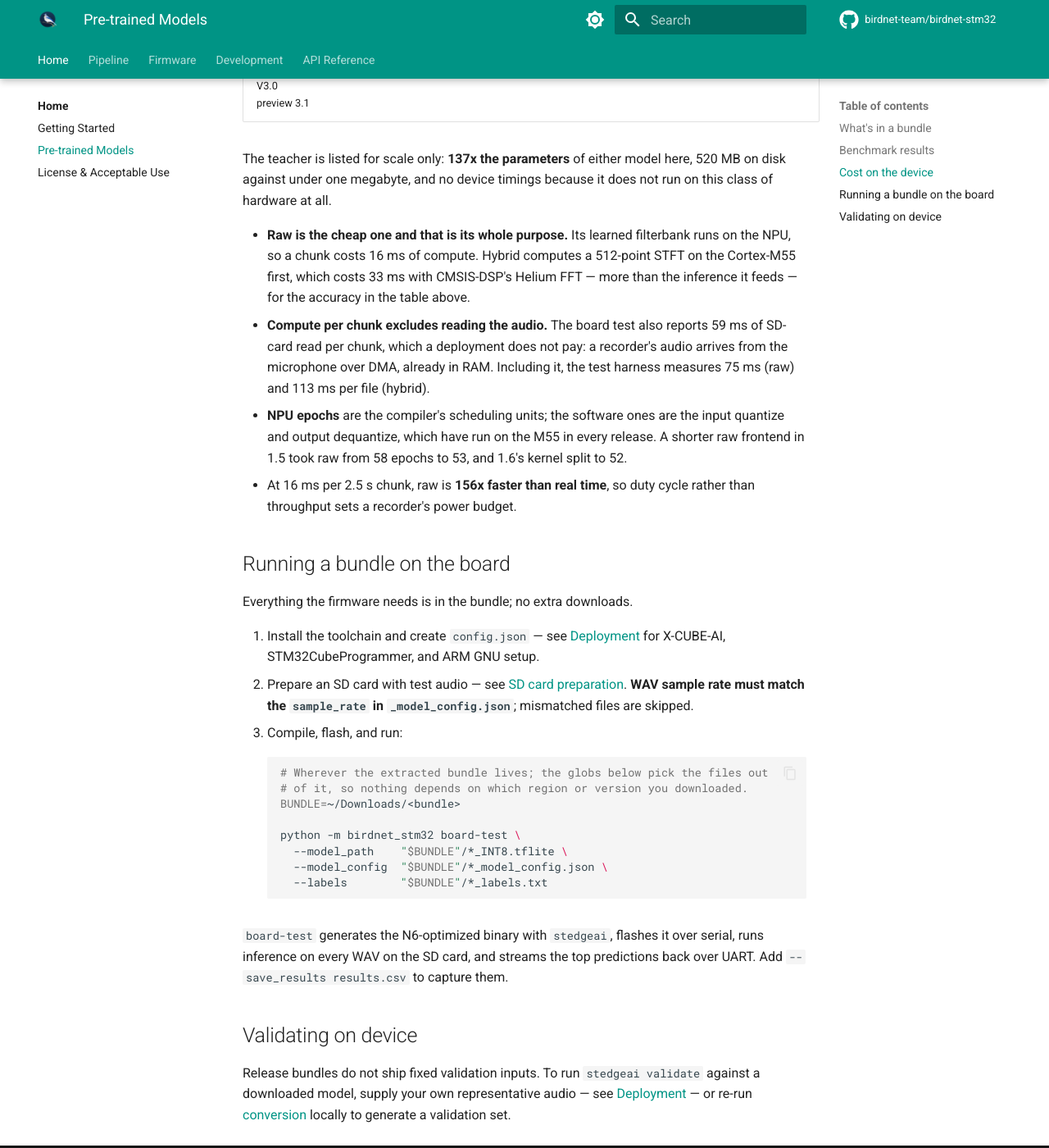
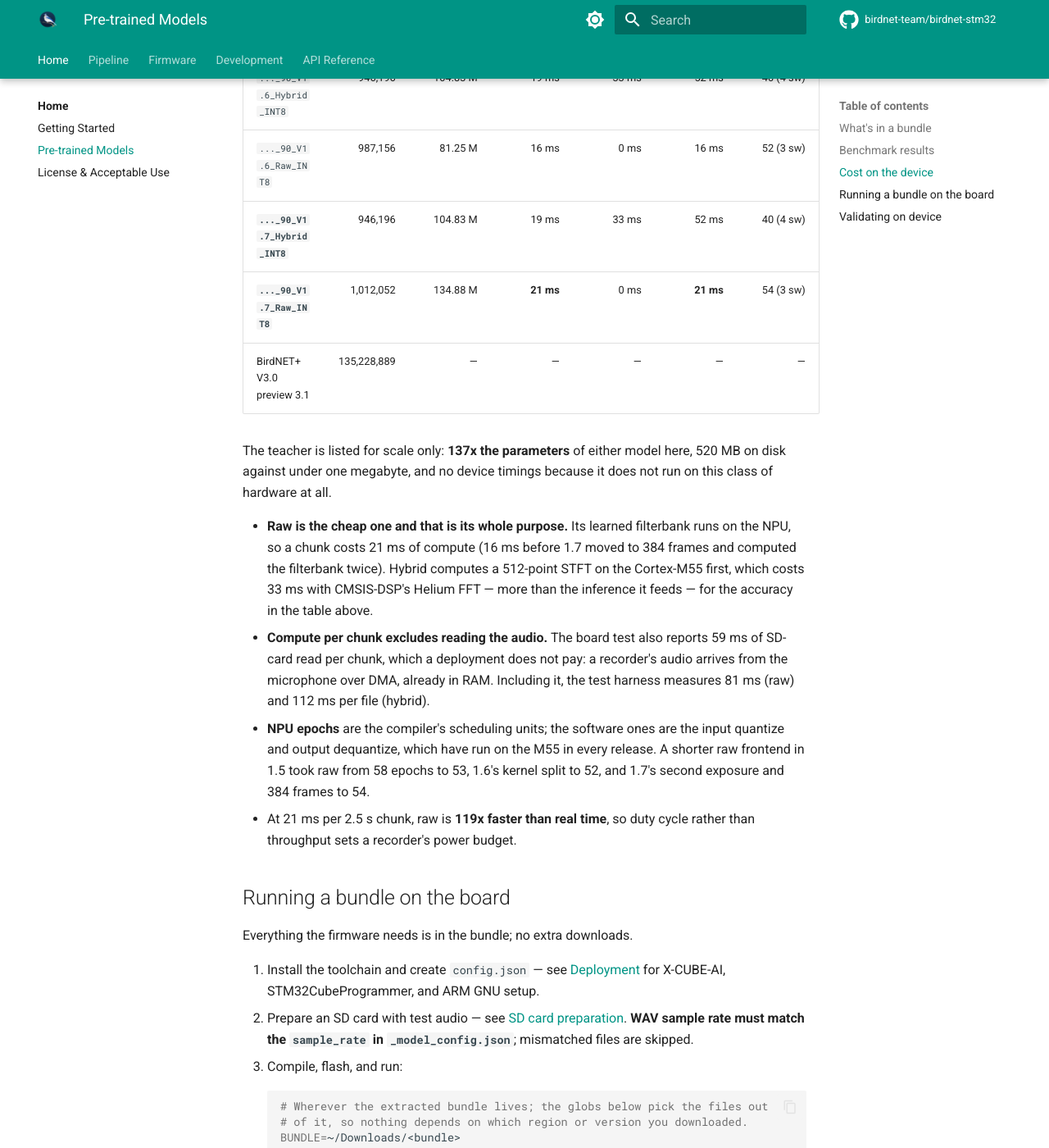
Before and after one commit to birdnet-team/birdnet-stm32, an MkDocs documentation site: the page built from docs/pretrained-models.md, in a window 1280 px wide and 1400 px high, scrolled down 4325 px. Shown: the whole window at 82% size. Built offline with MkDocs 1.6.1 and Material for MkDocs 9.7.7, drawn with Linux system fonts in a browser that asks for light colours; comment, search, counter and statistics services are not loaded; some of the changed text lies outside the part shown.

```diff
--- a/birdnet_stm32/__init__.py
+++ b/birdnet_stm32/__init__.py
@@ -5,4 +5,4 @@ from importlib.metadata import PackageNotFoundError, version
 try:
     __version__ = version("birdnet-stm32")
 except PackageNotFoundError:
-    __version__ = "1.6.0"  # fallback when not installed
+    __version__ = "1.7.0"  # fallback when not installed
--- a/docs/pretrained-models.md
+++ b/docs/pretrained-models.md
@@ -77,8 +77,10 @@ scored on 2.5-second windows at a 1.25 s hop (the teacher on its native
 | `..._90_V1.4_Hybrid_INT8` | 0.284 | 0.185 | 0.160 | 0.285 | 0.335 |
 | `..._90_V1.5_Raw_INT8` | 0.344 | 0.248 | 0.218 | 0.258 | 0.342 |
 | `..._90_V1.5_Hybrid_INT8` | 0.464 | 0.361 | 0.339 | 0.376 | 0.461 |
-| **`..._90_V1.6_Raw_INT8`** | **0.343** | **0.255** | **0.219** | **0.269** | **0.352** |
-| **`..._90_V1.6_Hybrid_INT8`** | **0.464** | **0.361** | **0.339** | **0.376** | **0.461** |
+| `..._90_V1.6_Raw_INT8` | 0.343 | 0.255 | 0.219 | 0.269 | 0.352 |
+| `..._90_V1.6_Hybrid_INT8` | 0.464 | 0.361 | 0.339 | 0.376 | 0.461 |
+| **`..._90_V1.7_Raw_INT8`** | **0.414** | **0.325** | **0.286** | **0.325** | **0.414** |
+| **`..._90_V1.7_Hybrid_INT8`** | **0.464** | **0.361** | **0.339** | **0.376** | **0.461** |
 | BirdNET+ V3.0 preview 3.1 | 0.766 | 0.656 | 0.607 | 0.517 | 0.617 |
 
 The last row is the server-class teacher these models are distilled from, scored
@@ -88,19 +90,22 @@ as an alternative.
 
 Per site, for the current release (event recall @0.5 / window AUPRC):
 
-| Site | Calls | Species | v1.6 Raw | v1.5 Raw | v1.6 Hybrid |
+| Site | Calls | Species | v1.7 Raw | v1.6 Raw | v1.7 Hybrid |
 |---|---:|---:|---|---|---|
-| MABI (Vermont) | 584 | 22 | 0.389 / 0.549 | 0.423 / 0.567 | 0.632 / 0.690 |
-| CB | 730 | 21 | 0.255 / 0.347 | 0.240 / 0.319 | 0.319 / 0.393 |
-| SD | 237 | 9 | 0.152 / 0.386 | 0.169 / 0.379 | 0.321 / 0.564 |
-| NL | 170 | 6 | 0.259 / 0.398 | 0.171 / 0.345 | 0.424 / 0.484 |
-| FEU (boreal) | 2,073 | 18 | 0.229 / 0.485 | 0.217 / 0.470 | 0.300 / 0.581 |
+| MABI (Vermont) | 584 | 22 | 0.550 / 0.633 | 0.389 / 0.549 | 0.632 / 0.690 |
+| CB | 730 | 21 | 0.336 / 0.398 | 0.255 / 0.347 | 0.319 / 0.393 |
+| SD | 237 | 9 | 0.295 / 0.510 | 0.152 / 0.386 | 0.321 / 0.564 |
+| NL | 170 | 6 | 0.341 / 0.428 | 0.259 / 0.398 | 0.424 / 0.484 |
+| FEU (boreal) | 2,073 | 18 | 0.260 / 0.536 | 0.229 / 0.485 | 0.300 / 0.581 |
 
-v1.6 ships a new Raw model. v1.6 Hybrid is the v1.5 Hybrid re-issued: the same
-INT8 model byte for byte, so the same scores, with the 1.6 firmware's faster STFT.
-v1.6 Raw gains most at the sites with the densest audio (NL, CB, FEU) and gives a
-little back at MABI and SD: the change it carries, a filterbank split that keeps
-each INT8 partial sum band-selective, targets broadband backgrounds.
+v1.7 ships a new Raw model. v1.7 Hybrid is the v1.5 Hybrid re-issued a second
+time: the same INT8 model byte for byte, so the same scores. v1.7 Raw gains at
+every site, most at MABI, SD and NL, and at CB it now finds more calls than
+hybrid. Two changes carry it: the filterbank reads 384 frames per chunk (hybrid's
+time resolution; v1.6: 256), and it is computed twice, the second time at 16x
+gain, and the two copies compressed into one envelope inside the NPU, so quiet
+calls keep their resolution through the INT8 frontend. (v1.6 had changed only how
+the filterbank is cut for the NPU, which helped the densest sites.)
 
 - **Event recall** is the share of annotated calls whose overlapping window
   scored above the threshold — what a recorder set to that threshold would log.
@@ -115,7 +120,7 @@ each INT8 partial sum band-selective, targets broadband backgrounds.
 Measured on an STM32N6570-DK in the firmware's clock profile — CPU, NPU and
 buses all at **400 MHz**, no overdrive, which is ST's profile for nominal core
 voltage — for **one 2.5-second chunk**: the firmware reads exactly one chunk per
-file, computes one frontend and runs one inference. Hybrid rows use the 1.6
+file, computes one frontend and runs one inference. Hybrid rows use the 1.6+
 firmware's STFT (33 ms); the firmware of 1.5 and earlier took 69 ms for it.
 
 | Model | Parameters | MACs | NPU | Frontend (M55) | Compute per chunk | NPU epochs |
@@ -124,8 +129,10 @@ firmware's STFT (33 ms); the firmware of 1.5 and earlier took 69 ms for it.
 | `..._90_V1.4_Hybrid_INT8` | 946,196 | 104.83 M | 19 ms | 33 ms | 52 ms | 40 (4 sw) |
 | `..._90_V1.5_Raw_INT8` | 987,156 | 81.25 M | 15 ms | 0 ms | 15 ms | 53 (3 sw) |
 | `..._90_V1.5_Hybrid_INT8` | 946,196 | 104.83 M | 19 ms | 33 ms | 52 ms | 40 (4 sw) |
-| **`..._90_V1.6_Hybrid_INT8`** | 946,196 | 104.83 M | 19 ms | 33 ms | 52 ms | 40 (4 sw) |
-| **`..._90_V1.6_Raw_INT8`** | 987,156 | 81.25 M | **16 ms** | 0 ms | **16 ms** | 52 (3 sw) |
+| `..._90_V1.6_Hybrid_INT8` | 946,196 | 104.83 M | 19 ms | 33 ms | 52 ms | 40 (4 sw) |
+| `..._90_V1.6_Raw_INT8` | 987,156 | 81.25 M | 16 ms | 0 ms | 16 ms | 52 (3 sw) |
+| **`..._90_V1.7_Hybrid_INT8`** | 946,196 | 104.83 M | 19 ms | 33 ms | 52 ms | 40 (4 sw) |
+| **`..._90_V1.7_Raw_INT8`** | 1,012,052 | 134.88 M | **21 ms** | 0 ms | **21 ms** | 54 (3 sw) |
 | BirdNET+ V3.0 preview 3.1 | 135,228,889 | — | — | — | — | — |
 
 The teacher is listed for scale only: **137x the parameters** of either model here,
@@ -133,18 +140,19 @@ The teacher is listed for scale only: **137x the parameters** of either model he
 not run on this class of hardware at all.
 
 - **Raw is the cheap one and that is its whole purpose.** Its learned filterbank
-  runs on the NPU, so a chunk costs 16 ms of compute. Hybrid computes a 512-point
+  runs on the NPU, so a chunk costs 21 ms of compute (16 ms before 1.7 moved to
+  384 frames and computed the filterbank twice). Hybrid computes a 512-point
   STFT on the Cortex-M55 first, which costs 33 ms with CMSIS-DSP's Helium FFT —
   more than the inference it feeds — for the accuracy in the table above.
 - **Compute per chunk excludes reading the audio.** The board test also reports
   59 ms of SD-card read per chunk, which a deployment does not pay: a recorder's
   audio arrives from the microphone over DMA, already in RAM. Including it, the
-  test harness measures 75 ms (raw) and 113 ms per file (hybrid).
+  test harness measures 81 ms (raw) and 112 ms per file (hybrid).
 - **NPU epochs** are the compiler's scheduling units; the software ones are the
   input quantize and output dequantize, which have run on the M55 in every
-  release. A shorter raw frontend in 1.5 took raw from 58 epochs to 53, and
-  1.6's kernel split to 52.
-- At 16 ms per 2.5 s chunk, raw is **156x faster than real time**, so duty cycle
+  release. A shorter raw frontend in 1.5 took raw from 58 epochs to 53, 1.6's
+  kernel split to 52, and 1.7's second exposure and 384 frames to 54.
+- At 21 ms per 2.5 s chunk, raw is **119x faster than real time**, so duty cycle
   rather than throughput sets a recorder's power budget.
 
 ## Running a bundle on the board
--- a/pyproject.toml
+++ b/pyproject.toml
@@ -4,7 +4,7 @@ build-backend = "setuptools.build_meta"
 
 [project]
 name = "birdnet-stm32"
-version = "1.6.0"
+version = "1.7.0"
 description = "Bird sound classification for edge deployment on STM32N6570-DK with NPU"
 readme = "README.md"
 license = "MIT"
```
Also changed, not shown: CHANGELOG.md (+33 -1 lines), README.md (+7 -4 lines), docs/inference.md (+1 -1 lines), reference/README.md (+1 -1 lines), 2 other files.
